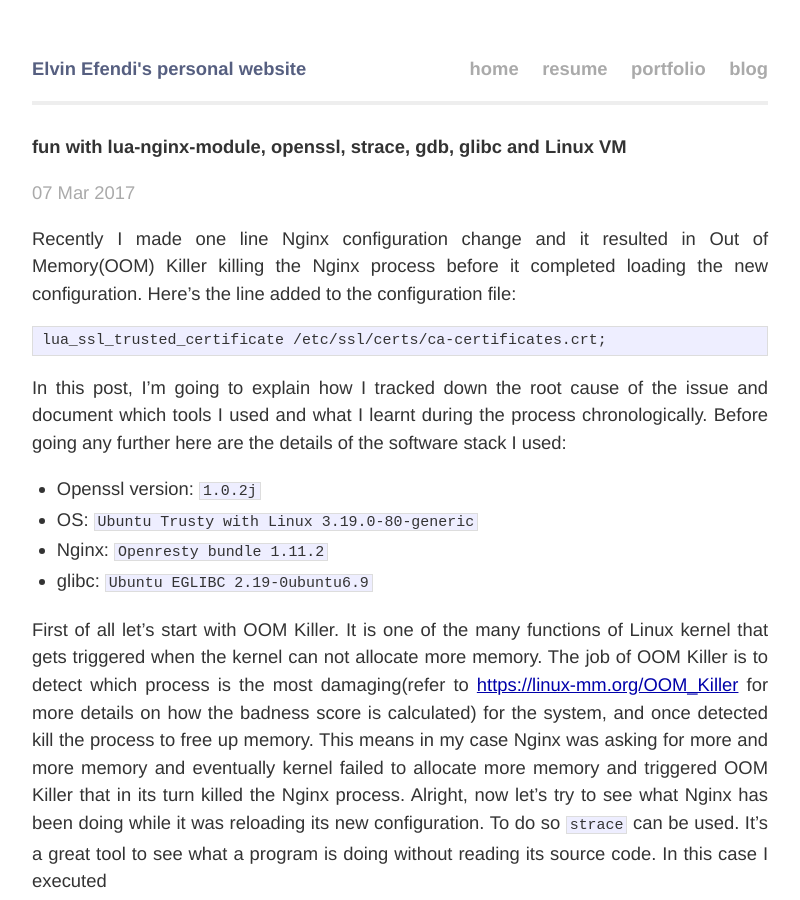
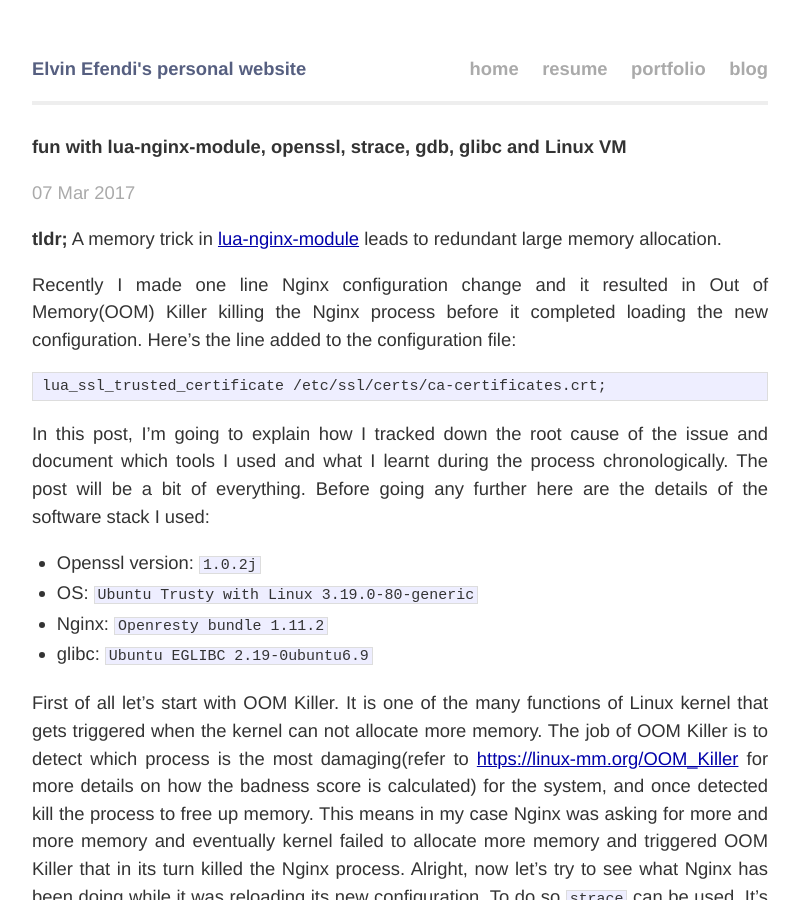
Before and after one commit to ElvinEfendi/elvinefendi.github.io, a Jekyll site: the page built from _posts/2017-03-07-my-experience-with-lua-nginx-openssl-strace-gdb-glibc-and-linux-vm.markdown, in a window 1280 px wide and 900 px high. Shown: the whole window, without its empty margins (240-1040 px from the left). Built offline with Jekyll 4.4.1, drawn with Linux system fonts in a browser that asks for light colours; comment, search, counter and statistics services are not loaded.

Commit message:
added tldr

````diff
--- a/_posts/2017-03-07-my-experience-with-lua-nginx-openssl-strace-gdb-glibc-and-linux-vm.markdown
+++ b/_posts/2017-03-07-my-experience-with-lua-nginx-openssl-strace-gdb-glibc-and-linux-vm.markdown
@@ -6,12 +6,14 @@
 tags: java, wikipedia, apache lucene, information retrieval
 ---
 
+**tldr;** A memory trick in [lua-nginx-module](https://github.com/openresty/lua-nginx-module/blob/37e5362088bd659e318aae568b268719bd0d6707/src/ngx_http_lua_module.c#L1294) leads to redundant large memory allocation.
+
 Recently I made one line Nginx configuration change and it resulted in Out of Memory(OOM) Killer killing the Nginx process before it completed loading the new configuration. Here's the line added to the configuration file:
 ```
 lua_ssl_trusted_certificate /etc/ssl/certs/ca-certificates.crt;
 ```
 
-In this post, I'm going to explain how I tracked down the root cause of the issue and document which tools I used and what I learnt during the process chronologically.
+In this post, I'm going to explain how I tracked down the root cause of the issue and document which tools I used and what I learnt during the process chronologically. The post will be a bit of everything.
 Before going any further here are the details of the software stack I used:
 
  - Openssl version: `1.0.2j`
````
